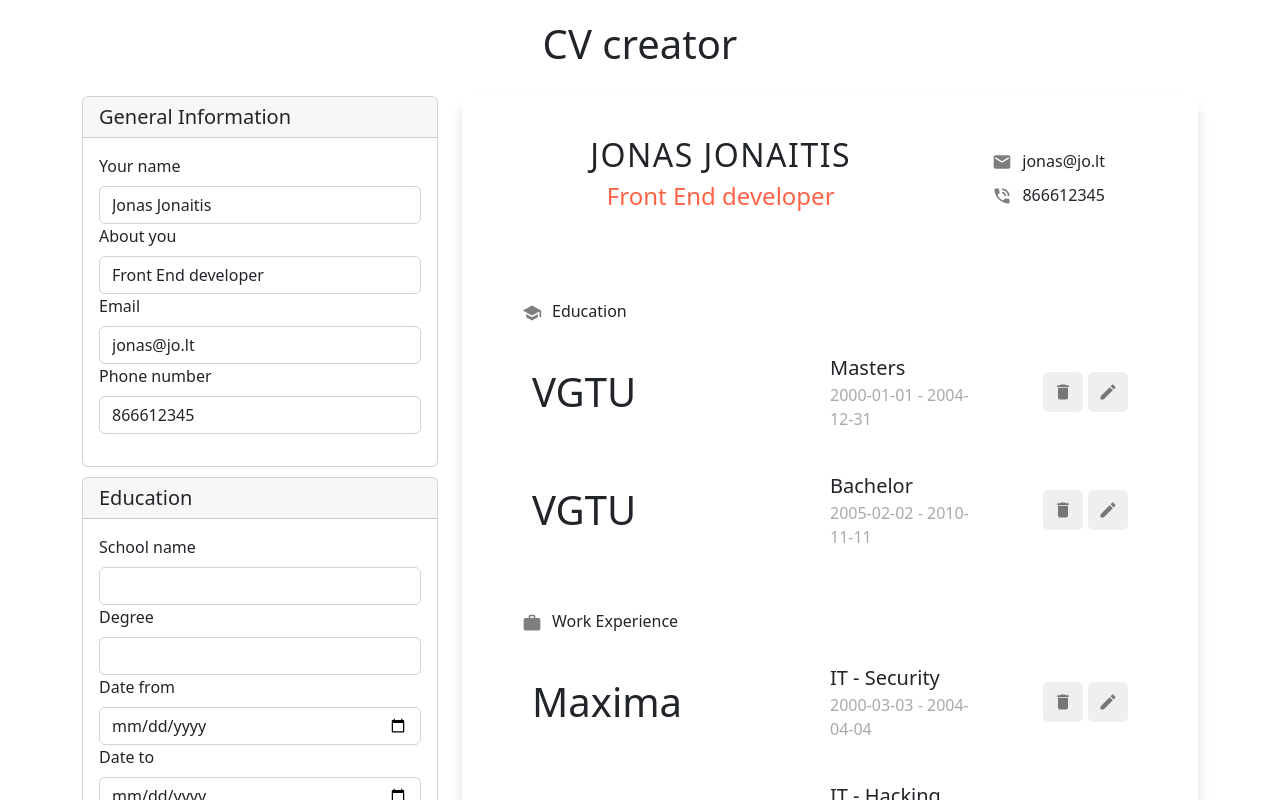
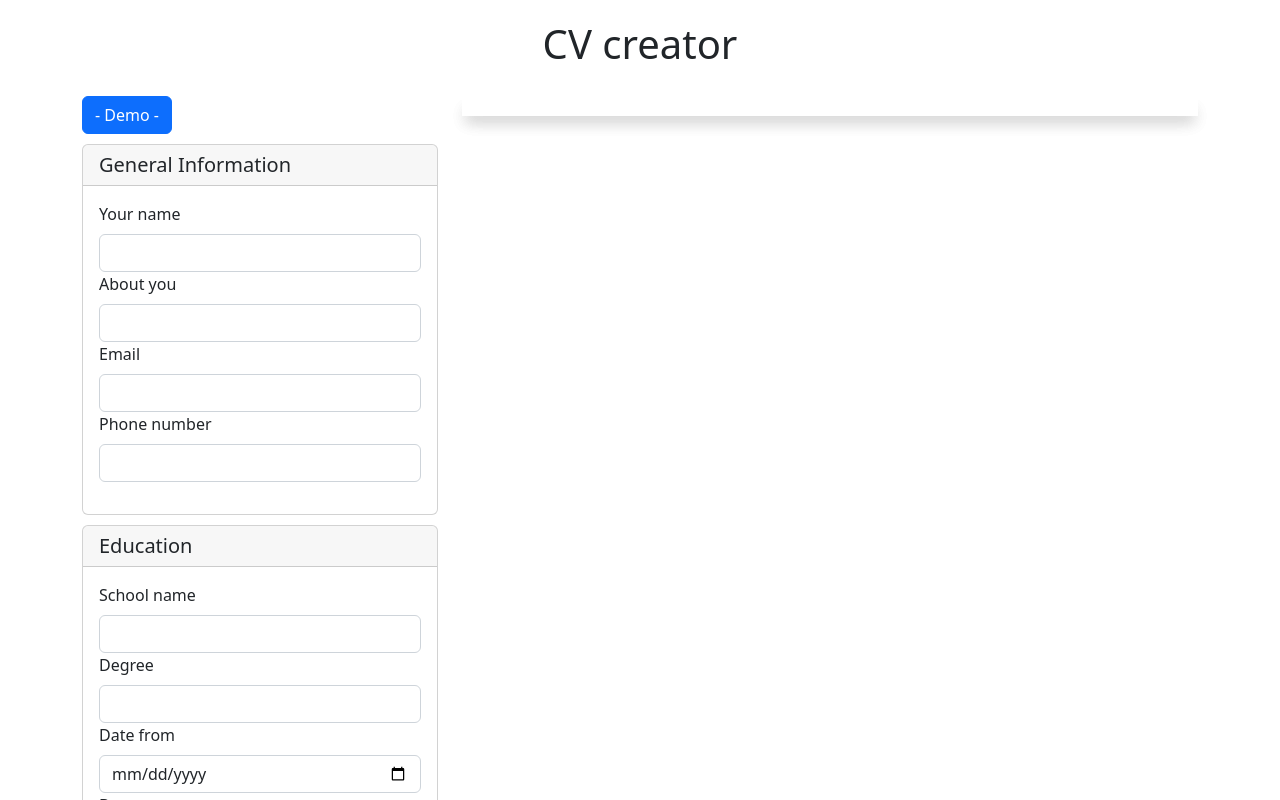
Before and after one commit to JonasKaruzas/cv-project, a React (Create React App) app: page / in a window 1280 px wide. Shown: the top 800 px of the page. Built offline with nearby package versions, Linux system fonts and the light colour scheme.

Commit message:
feat: :sparkles: Edit and Demo

```diff
--- a/src/App.js
+++ b/src/App.js
@@ -8,7 +8,9 @@ import { EducationDisplay } from "./components/EducationDisplay";
 import { EducationItem } from "./components/EducationItem";
 import { WorkExperienceDisplay } from "./components/WorkExperienceDisplay";
 import { WorkExperienceItem } from "./components/WorkExperienceItem";
-import { EditModal } from "./components/EditModal";
+import { EditEducationModal } from "./components/EditEducationModal";
+import { EditWorkExperienceModal } from "./components/EditWorkExperienceModal";
+import Button from "react-bootstrap/Button";
 
 import Container from "react-bootstrap/Container";
 import Row from "react-bootstrap/Row";
@@ -61,10 +63,10 @@ const demoWorkExperience = [
 ];
 
 export function App() {
-  const [generalInfo, setGeneralInfo] = useState(demoGeneralInfo);
-  const [education, setEducation] = useState(demoEducationInfo);
+  const [generalInfo, setGeneralInfo] = useState({});
+  const [education, setEducation] = useState([]);
+  const [workExperience, setWorkExperience] = useState([]);
   const [educationEditableItem, setEducationEditableItem] = useState();
-  const [workExperience, setWorkExperience] = useState(demoWorkExperience);
   const [workExperienceEditableItem, setWorkExperienceEditableItem] = useState();
   const [showEditModal, setShowEditModal] = useState(false);
 
@@ -87,6 +89,7 @@ export function App() {
     const newEducationState = [...education];
     newEducationState[indexOfEditableItem] = item;
     setEducation(newEducationState);
+    setEducationEditableItem(undefined);
     setShowEditModal(false);
   }
 
@@ -101,7 +104,14 @@ export function App() {
     const newWorkExperienceState = [...workExperience];
     newWorkExperienceState[indexOfEditableItem] = item;
     setWorkExperience(newWorkExperienceState);
+    setWorkExperienceEditableItem();
     setShowEditModal(false);
+  }
+
+  function showDemo() {
+    setGeneralInfo(demoGeneralInfo);
+    setEducation(demoEducationInfo);
+    setWorkExperience(demoWorkExperience);
   }
 
   return (
@@ -111,6 +121,11 @@ export function App() {
         <Row>
           <Col sm={4}>
             <div className="main">
+              <Row>
+                <Col>
+                  <Button onClick={showDemo}>- Demo -</Button>
+                </Col>
+              </Row>
               <GeneralInfo value={generalInfo} onChange={setGeneralInfo} />
               <Education education={education} setEducation={setEducation} />
               <WorkExperience workExperience={workExperience} setWorkExperience={setWorkExperience} />
@@ -118,7 +133,7 @@ export function App() {
           </Col>
           <Col sm={8}>
             <CvContainer>
-              <GeneralInfoDisplay generalInfo={generalInfo} />
+              {Object.keys(generalInfo).length !== 0 && <GeneralInfoDisplay generalInfo={generalInfo} />}
               {education.length !== 0 && (
                 <EducationDisplay>
                   {education.map((item) => (
@@ -142,8 +157,11 @@ export function App() {
           </Col>
         </Row>
       </Container>
-      {showEditModal && (
-        <EditModal setShowEditModal={setShowEditModal} educationEditableItem={educationEditableItem} saveEditEducationItem={saveEditEducationItem} />
+      {showEditModal && educationEditableItem && (
+        <EditEducationModal educationEditableItem={educationEditableItem} saveEditEducationItem={saveEditEducationItem} />
+      )}
+      {showEditModal && workExperienceEditableItem && (
+        <EditWorkExperienceModal workExperienceEditableItem={workExperienceEditableItem} saveWorkExperienceItem={saveWorkExperienceItem} />
       )}
     </>
   );
--- a/src/components/EditModal.jsx
+++ b/src/components/EditEducationModal.jsx
@@ -6,7 +6,7 @@ import Row from "react-bootstrap/Row";
 import Col from "react-bootstrap/Col";
 import { useState } from 'react';
 
-export function EditModal({setShowEditModal, educationEditableItem, saveEditEducationItem}) {
+export function EditEducationModal({educationEditableItem, saveEditEducationItem}) {
 
 const [form, setForm] = useState(educationEditableItem);
 
--- /dev/null
+++ b/src/components/EditWorkExperienceModal.jsx
@@ -0,0 +1,66 @@
+import '../styles/editModal.css';
+import Form from 'react-bootstrap/Form';
+import Card from 'react-bootstrap/Card';
+import Button from 'react-bootstrap/Button';
+import Row from "react-bootstrap/Row";
+import Col from "react-bootstrap/Col";
+import { useState } from 'react';
+
+export function EditWorkExperienceModal(props) {
+  const initialFormState = {
+    company: "",
+    position: "",
+    mainTask: "",
+    dateFrom: "",
+    dateTo: "",
+  };
+
+  const [form, setForm] = useState(props.workExperienceEditableItem);
+  const [currentlyWorkingChecked, setCurrentlyWorkingChecked] = useState(false);
+
+  function updateState(e) {
+    setForm({...form, [e.target.id]: e.target.value})
+  }
+
+  function submitForm(e) {
+    e.preventDefault();
+    props.saveWorkExperienceItem(form);
+    setCurrentlyWorkingChecked(false);
+  }
+
+  return (
+    <div className="editModal">
+      <Card className='modalCard'>
+        <Card.Header as="h5">Work Experience</Card.Header>
+        <Card.Body>
+          <Form onSubmit={submitForm}>
+            <Form.Group className="mb-3">
+              <Form.Label>Company name</Form.Label>
+              <Form.Control type="text" id='company' value={form.company} onChange={updateState}/>
+              <Form.Label>Position title</Form.Label>
+              <Form.Control type="text" id='position' value={form.position} onChange={updateState}/>
+              <Form.Label>Main task of job</Form.Label>
+              <Form.Control type="text" id='mainTask' value={form.mainTask} onChange={updateState}/>
+              <Row>
+                <Col>
+                  <Form.Label>Start date</Form.Label>
+                  <Form.Control type="date" id='dateFrom' value={form.dateFrom} onChange={updateState}/>
+                </Col>
+              </Row>
+              <Row>
+                <Col>
+                  <Form.Label>End date</Form.Label>
+                  <Form.Control type="date" id='dateTo' value={form.dateTo} onChange={updateState} disabled={currentlyWorkingChecked}/>
+                </Col>
+                <Col className='d-flex align-items-end my-1'>
+                  <Form.Check checked={currentlyWorkingChecked} onChange={(e) => setCurrentlyWorkingChecked(e.target.checked)} type="checkbox" label="Currently working here" />
+                </Col>
+              </Row>
+            </Form.Group>
+            <Button variant="primary" type="submit">Add</Button>
+          </Form>
+        </Card.Body>
+      </Card>
+    </div>
+  );
+}
--- a/src/components/GeneralInfoForm.jsx
+++ b/src/components/GeneralInfoForm.jsx
@@ -14,13 +14,13 @@ export function GeneralInfo(props) {
         <Form>
             <Form.Group className="mb-3" >
               <Form.Label>Your name</Form.Label>
-              <Form.Control type="text" placeholder="Jonas Jonaitis" id='name' value={props.value.name} onChange={updateState}/>
+              <Form.Control type="text" id='name' value={props.value.name} onChange={updateState}/>
               <Form.Label>About you</Form.Label>
-              <Form.Control type="text" placeholder="Front End developer" id='description' value={props.value.description} onChange={updateState}/>
+              <Form.Control type="text" id='description' value={props.value.description} onChange={updateState}/>
               <Form.Label>Email</Form.Label>
-              <Form.Control type="email" placeholder="jonas@jo.lt" id='email' value={props.value.email} onChange={updateState}/>
+              <Form.Control type="email" id='email' value={props.value.email} onChange={updateState}/>
               <Form.Label>Phone number</Form.Label>
-              <Form.Control type="number" placeholder="866612345" id='phoneNumber' value={props.value.phoneNumber} onChange={updateState}/>
+              <Form.Control type="number" id='phoneNumber' value={props.value.phoneNumber} onChange={updateState}/>
             </Form.Group>
           </Form>
       </Card.Body>
```
